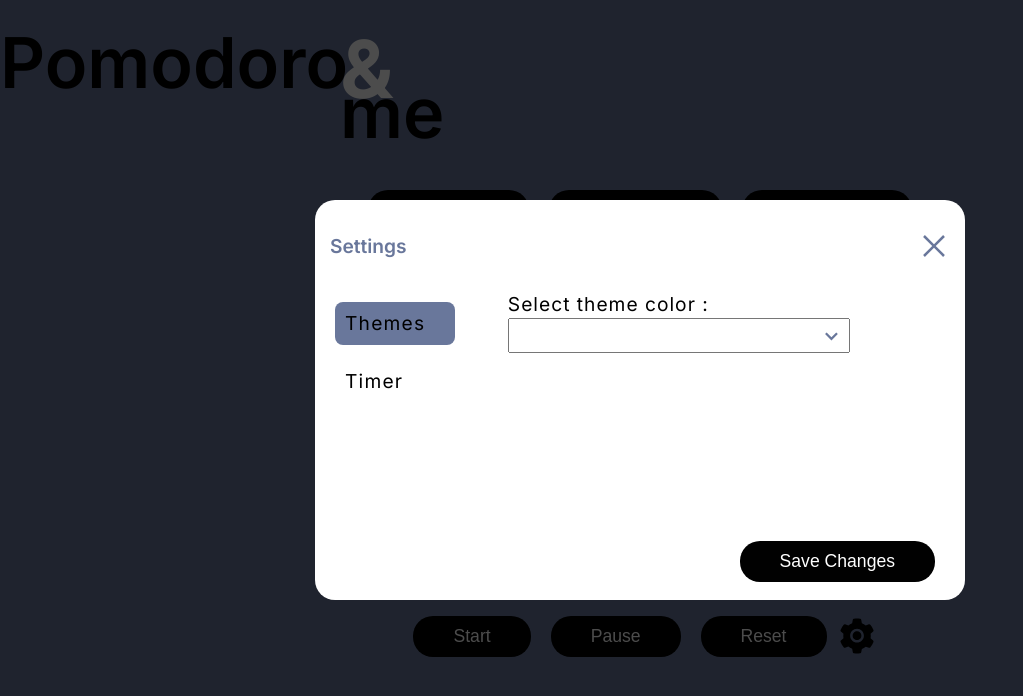
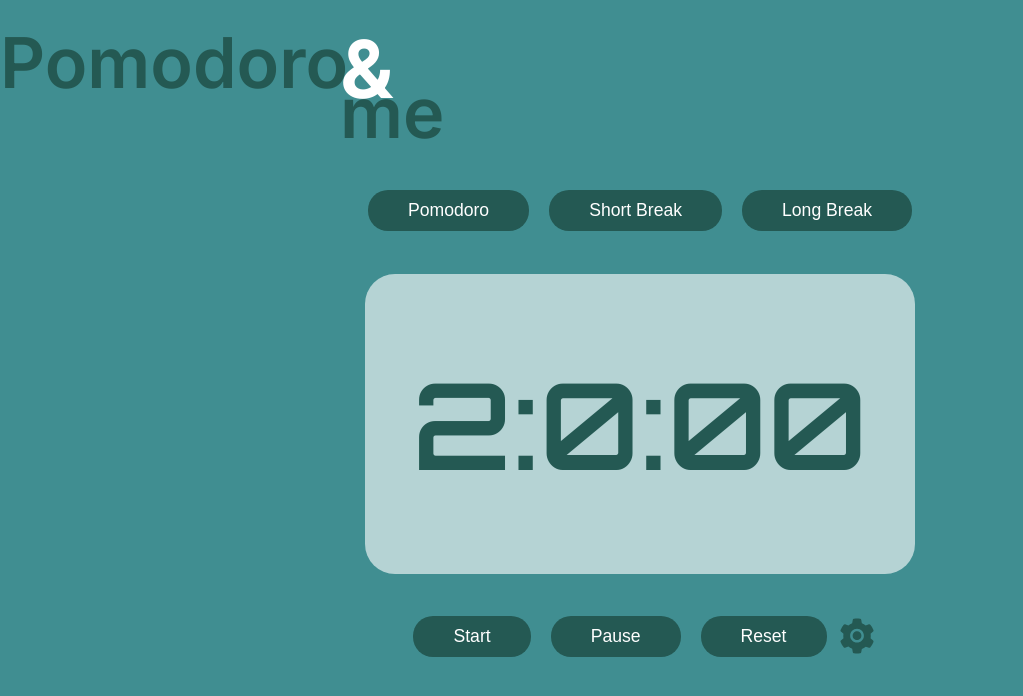
Before and after one commit to Shivangi020/Pomodoro-me, a React (Create React App) app: page / in a window 1280 px wide. Shown: the top 696 px of the page, without its empty margins (0-1023 px from the left). Built offline with nearby package versions, Linux system fonts and the light colour scheme.

Commit message:
Adding Styling and transition in modal window

```diff
--- a/public/index.html
+++ b/public/index.html
@@ -24,7 +24,7 @@
       work correctly both with client-side routing and a non-root public URL.
       Learn how to configure a non-root public URL by running `npm run build`.
     -->
-    <title>React App</title>
+    <title>Pomodoro&Me</title>
   </head>
   <body>
     <noscript>You need to enable JavaScript to run this app.</noscript>
--- a/src/App.js
+++ b/src/App.js
@@ -3,16 +3,28 @@ import FooterButton from "./Components/FooterButton";
 import Header from "./Components/Header";
 import HeaderButton from "./Components/HeaderButton";
 import TimerWindow from "./Components/TimerWindow";
-import GlobalProvider from "./Context/GlobalState";
+import GlobalProvider, { GlobalContext } from "./Context/GlobalState";
 import Modal from "./Components/Modal";
+import { useContext, useEffect } from "react";
+import Main from "./Components/Main";
 
 
 
 function App() {
+  // const {theme} = useContext(GlobalContext)
+  // const {dark,light} = theme
+
+  // useEffect(()=>{
+  //   console.log(1)
+  //   console.log(dark,light)
+  //   const root = document.documentElement;
+  //   root.style.setProperty('--dark', dark);
+  //   root.style.setProperty('--light', light);
+  // },[theme.dark,theme.light])
 
   return (
     <GlobalProvider>
-      <div className="main">
+      {/* <div className="main">
         <Header />
         <div className="container">
           <HeaderButton />
@@ -20,7 +32,8 @@ function App() {
           <FooterButton />
           <Modal/>
         </div>
-      </div>
+      </div> */}
+      <Main/>
     </GlobalProvider>
   );
 }
--- a/src/Components/FooterButton.jsx
+++ b/src/Components/FooterButton.jsx
@@ -1,19 +1,15 @@
-import React, { useContext } from 'react'
+import React, { useContext, useEffect } from 'react'
 import ActionButton from './Button'
 import {AiFillSetting} from 'react-icons/ai'
-import { ModalContext } from '../Context/GlobalState'
+import { ModalContext,GlobalContext } from '../Context/GlobalState'
+import { Themes } from '../Theme'
 
 function FooterButton() {
   const {openModal} = useContext(ModalContext)
 
-  const changeColor = ()=>{
-    const root = document.documentElement;
-    root.style.setProperty('--dark', '#F40552');
-    root.style.setProperty('--light', '#6886C5');
-  }
 
   return (
-    <div className='footer-button'>
+    <div className='footer-button' >
     <ActionButton tag='Start'/>
     <ActionButton tag='Pause'/>
     <ActionButton tag='Reset'/>
--- /dev/null
+++ b/src/Components/Main.jsx
@@ -0,0 +1,32 @@
+import React ,{useContext,useEffect}from 'react'
+import Header from './Header'
+import HeaderButton from './HeaderButton'
+import TimerWindow from './TimerWindow'
+import FooterButton from './FooterButton'
+import Modal from './Modal'
+import { GlobalContext } from '../Context/GlobalState'
+
+function Main() {
+    const {theme} = useContext(GlobalContext)
+    const {dark,light} = theme
+
+    useEffect(()=>{
+      const root = document.documentElement;
+      root.style.setProperty('--dark', dark);
+      root.style.setProperty('--light', light);
+    },[theme.dark,theme.light])
+
+  return (
+    <div className="main">
+    <Header />
+    <div className="container">
+      <HeaderButton />
+      <TimerWindow />
+      <FooterButton />
+      <Modal/>
+    </div>
+  </div>
+  )
+}
+
+export default Main
--- a/src/Components/Modal.jsx
+++ b/src/Components/Modal.jsx
@@ -1,4 +1,4 @@
-import React, { useContext } from "react";
+import React, { useContext, useEffect, useState } from "react";
 import Cross from "../ModalComponents/Cross";
 import Sidebar from "../ModalComponents/Sidebar";
 import SettingWindow from "../ModalComponents/SettingWindow";
@@ -8,19 +8,30 @@ import SaveButton from "../ModalComponents/SaveButton";
 
 function Modal() {
   const { showModal } = useContext(ModalContext);
+  const [translate,setTranslate] = useState(0)
+
+  useEffect(()=>{
+    if(showModal.isModalOpen){
+      setTranslate(600)
+    }else{
+      setTranslate(0)
+    }
+
+  },[showModal.isModalOpen])
 
   if (showModal.isModalOpen === false) {
     return null;
   } else {
     return createPortal(
       <div className="modal-main">
-        <div className="modal-window">
+        <div
+          className='modal-window' style={{transform:`translateY(${-600+translate}px)` ,transition:'transform .5s ease-in'}}>
           <Cross />
           <div className="modal-cn">
             <Sidebar />
             <SettingWindow />
           </div>
-          <SaveButton/>
+          <SaveButton />
         </div>
       </div>,
       document.body
--- a/src/Context/AppReducer.js
+++ b/src/Context/AppReducer.js
@@ -6,6 +6,9 @@ const AppReducer = (state , action) =>{
         case 'START' :
             let {hours,minutes} =  StartTimer(timer.pomodoro.min)
             return {...state , timer:{...state.timer ,pomodoro:{...timer.pomodoro,min :minutes , hour:hours }}}
+        case 'CHANGE_THEME' :
+            let {dark,light} = action.payload
+            return{...state , theme:{...state.theme , dark:dark ,light:light}}
         default :
         return {...state}
     }
--- a/src/Context/GlobalState.js
+++ b/src/Context/GlobalState.js
@@ -19,7 +19,7 @@ const initialState = {
 // MODAL Initial state --->
 const modalInitialState = {
   showModal: {
-    isModalOpen: true,
+    isModalOpen: false,
   },
   translateVar:{
     measurement  :0
@@ -37,7 +37,7 @@ const GlobalProvider = ({ children }) => {
     modalInitialState
   );
 
-  //ACTIONS  FOR MODAL --->
+  //ACTIONS FOR MODAL --->
   const closeModal = () => {
     modalDispatch({ type: "CLOSE" });
   };
@@ -48,12 +48,17 @@ const GlobalProvider = ({ children }) => {
         modalDispatch({type:'TRANSLATE' ,payload:msr})
   };
 
+  // ACTIONS FOR POMODORO INPUTS --->
+  const changeColor = (theme)=>{
+          dispatch({type:'CHANGE_THEME' ,payload:theme})
+  }
+
   return (
     <ModalContext.Provider
       value={{ showModal: modalState.showModal ,translateVar:modalState.translateVar, closeModal, openModal ,translateAction}}
     >
       <GlobalContext.Provider
-        value={{ timer: state.timer, theme: state.theme }}
+        value={{ timer: state.timer, theme: state.theme ,changeColor}}
       >
         {children}
       </GlobalContext.Provider>
--- a/src/ModalComponents/Sidebar.jsx
+++ b/src/ModalComponents/Sidebar.jsx
@@ -6,8 +6,6 @@ import { SettingOption } from '../SettingOption'
 function Sidebar() {
   const {translateAction} = useContext(ModalContext)
   const [option ,setOption] = useState(SettingOption)
-
-
   const OptionClickHandler = (translateMsr,tag)=>{
     console.log(translateMsr,tag)
          const activeOption = option.map((item)=>{
@@ -16,6 +14,7 @@ function Sidebar() {
          setOption(activeOption)
          translateAction(translateMsr)
   }
+
   return (
     <div className='sidebar-cn'>
        <ul className='sidebar-op'>
@@ -29,5 +28,3 @@ function Sidebar() {
 }
 
 export default Sidebar
-
-// <li onClick={()=>translateAction(translateMsr)} key={tag} >{tag}</li>
--- a/src/ModalComponents/ThemeSetting.jsx
+++ b/src/ModalComponents/ThemeSetting.jsx
@@ -8,14 +8,15 @@ function ThemeSetting() {
     const {translateVar} = useContext(ModalContext)
     const {measurement} = translateVar
 
+
   return (
     <div className='theme-setting-cn' style={{transform: `translateY(${0-measurement}px)`,transition:'transform .5s ease-in'}}>
         <p>Select theme color :</p>
-        <div className='theme-in-cn'>  <input className='theme-in' ></input><span className='down-icon' onClick={()=>setShowList(!showList)}><BiChevronDown /></span></div>
+        <div className='theme-in-cn'>  <input className='theme-in'></input><span className='down-icon' onClick={()=>setShowList(!showList)} ><BiChevronDown /></span></div>
       <ul className={`${showList?'theme-list theme-list-show' :'theme-list '}`}>
        {
         Themes.map((theme)=>{
-          return <li key={theme.name}>{theme.name}</li>
+          return <li key={theme.index}>{theme.name}</li>
         })
        }
       </ul>
--- a/src/Theme.js
+++ b/src/Theme.js
@@ -1,33 +1,39 @@
 export const  Themes = [
      {
+        index:0,
         name:'Spring',
         dark:'#245953',
         light:'#408E91'
      },
        {
+         index:1,
           name: 'Coffee',
           dark :'#874356',
           light:'#C65D7B'
        },
        {
+         index:2,
          name:'Summer',
          dark:'#F40552',
          light:'#6886C5'
        },
 
        {
+         index:3,
         name:'Happy',
         dark:'#28527A',
         light:'#8AC4D0'
        },
        {
+         index:4,
         name:'Winter',
         dark:'#010101',
         light:'#69779B'
        },
        {
+         index:5,
         name:'Fall',
         dark:'#8F1D14',
-        light:'##BBB'
+        light:'#BBB'
        }
 ]
```
